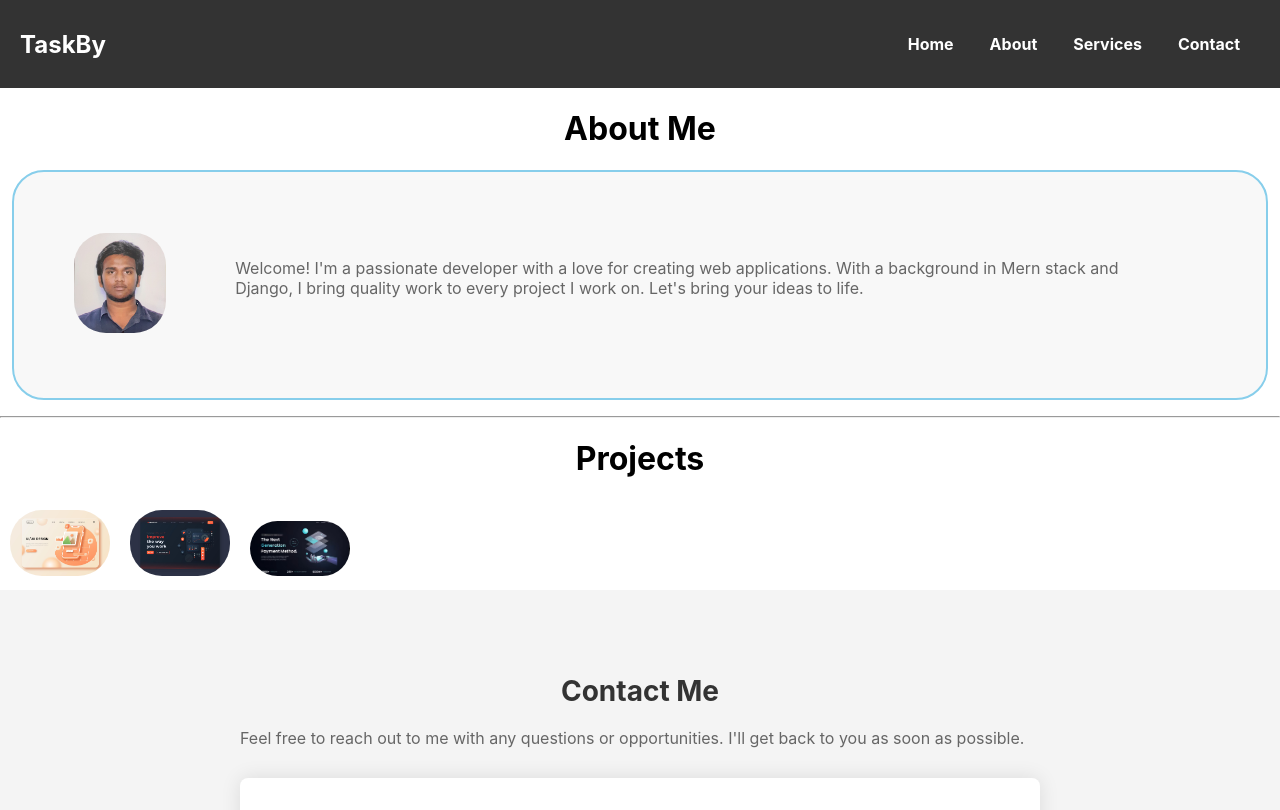
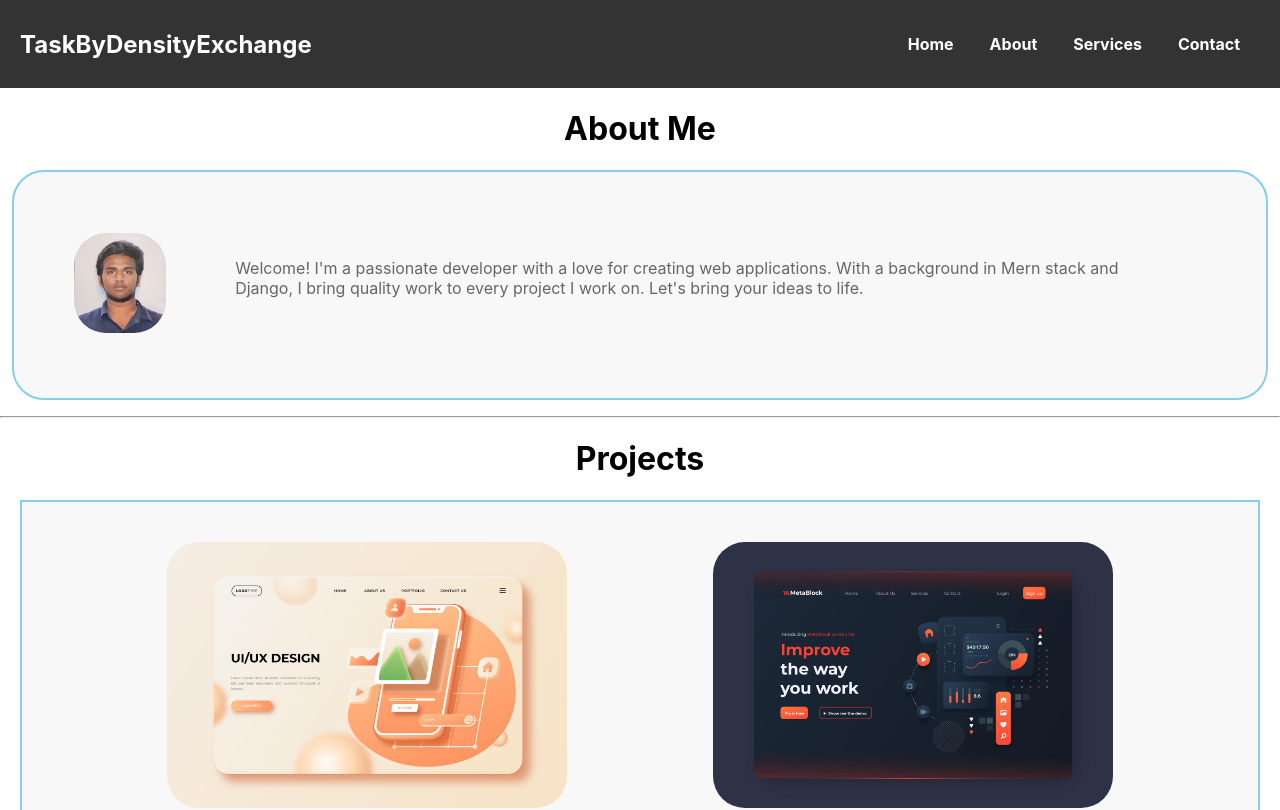
Before and after one commit to Harshakunareddy/Task, a React (Create React App) app: page / in a window 1280 px wide. Shown: the top 810 px of the page. Built offline with nearby package versions, Linux system fonts and the light colour scheme; the HTML template or start-up script is replaced by a standard one.

Commit message:
commit11

```diff
--- a/src/components/Footer.jsx
+++ b/src/components/Footer.jsx
@@ -6,7 +6,7 @@ const Footer = () => {
     <div>
       <nav className="navbar">
         <div className="logo">
-          <span>MyLogo</span>
+          <span>TaskByDensityExchange</span>
         </div>
         <ul className="nav-links">
           <li><a href="/">Home</a></li>
--- a/src/components/Navbar.css
+++ b/src/components/Navbar.css
@@ -11,6 +11,10 @@
   .logo {
     font-size: 24px;
     font-weight: bold;
+  }
+  .logo:hover{
+    color: skyblue;
+    cursor: pointer;
   }
 
   .menu {
@@ -31,6 +35,11 @@
     text-decoration: none;
     color: #fff;
     font-weight: bold;
+  }
+
+ .nav-links a:hover{
+    color: skyblue;
+    cursor: pointer;
   }
 
   /* Hamburger icon styles */
--- a/src/components/Navbar.jsx
+++ b/src/components/Navbar.jsx
@@ -11,7 +11,7 @@ const Navbar = () => {
   return (
     <nav className="navbar">
       <div className="logo">
-        <span>TaskBy</span>
+        <span>TaskByDensityExchange</span>
       </div>
       <div className={`menu ${showMenu ? 'open' : ''}`}>
         <ul className="nav-links">
--- a/src/components/ProjectSlider.css
+++ b/src/components/ProjectSlider.css
@@ -1,19 +1,37 @@
-/* .project-slider {
-    display: flex;
+.project-slider {
+    /* display: flex;
     justify-content: space-between;
-    align-items: center;
+    align-items: center; */
 
 
     background-color: #f8f8f8;
-    margin: 20px auto;
+    margin: 20px;
 
     border: 2px solid skyblue;
-  } */
+  }
 
-  /* /* .project {  */
+  .project{
+    display: flex;
+    justify-content: space-evenly;
+    align-items: center;
+    flex-wrap: wrap;
+    padding: 20px;
+  }
+
+  .img1{
+    max-width: 400px;
+    max-height: 400px;
+    border-radius: 2rem;
+    margin: 20px;
+  }
+  .img1:hover{
+    cursor: pointer;
+
+  }
+  /* .project {  */
 
     /* text-align: center; */
-    /* background-image: url("1.jpg"); */
+    /* /* background-image: url("1.jpg"); */
 
 
 
--- a/src/components/ProjectSlider.jsx
+++ b/src/components/ProjectSlider.jsx
@@ -1,4 +1,4 @@
-import React, { useState } from 'react';
+// import React, { useState } from 'react';
 import './ProjectSlider.css';
 import one from "../photos/1.jpg";
 import two from "../photos/2.jpg";
@@ -6,34 +6,34 @@ import three from "../photos/3.jpg";
 
 
 const ProjectSlider = () => {
-  const [currentIndex, setCurrentIndex] = useState(0);
+  // const [currentIndex, setCurrentIndex] = useState(0);
 
-  const nextSlide = () => {
-    setCurrentIndex((currentIndex + 1) % projects.length);
-  };
+  // const nextSlide = () => {
+  //   setCurrentIndex((currentIndex + 1) % projects.length);
+  // };
 
-  const prevSlide = () => {
-    setCurrentIndex((currentIndex - 1 + projects.length) % projects.length);
-  };
+  // const prevSlide = () => {
+  //   setCurrentIndex((currentIndex - 1 + projects.length) % projects.length);
+  // };
 
-  const projects = [
-    {
-      title: 'Project 1',
-      description: 'Description for Project 1',
-      imageUrl: require('../photos/1.jpg').default,
-    },
-    {
-      title: 'Project 2',
-      description: 'Description for Project 2',
-      imageUrl: require('../photos/2.jpg').default,
-    },
-    {
-      title: 'Project 3',
-      description: 'Description for Project 3',
-      imageUrl: require('../photos/3.jpg').default,
-    },
-    // Add more projects
-  ];
+  // const projects = [
+  //   {
+  //     title: 'Project 1',
+  //     description: 'Description for Project 1',
+  //     imageUrl: require('../photos/1.jpg').default,
+  //   },
+  //   {
+  //     title: 'Project 2',
+  //     description: 'Description for Project 2',
+  //     imageUrl: require('../photos/2.jpg').default,
+  //   },
+  //   {
+  //     title: 'Project 3',
+  //     description: 'Description for Project 3',
+  //     imageUrl: require('../photos/3.jpg').default,
+  //   },
+  //   // Add more projects
+  // ];
 
   return (
     <>
@@ -45,9 +45,9 @@ const ProjectSlider = () => {
         <div className="project">
           {/* <h2>{projects[currentIndex].title}</h2> */}
           {/* <p>{projects[currentIndex].description}</p> */}
-          <img className="img" src={one} alt="project 1" />
-          <img className="img" src={two} alt="project 2" />
-          <img className="img" src={three} alt="project 3" />
+          <img className="img1" src={one} alt="project 1" />
+          <img className="img1" src={two} alt="project 2" />
+          <img className="img1" src={three} alt="project 3" />
 
         </div>
         {/* <button className="slider-button next" onClick={nextSlide}>
```
